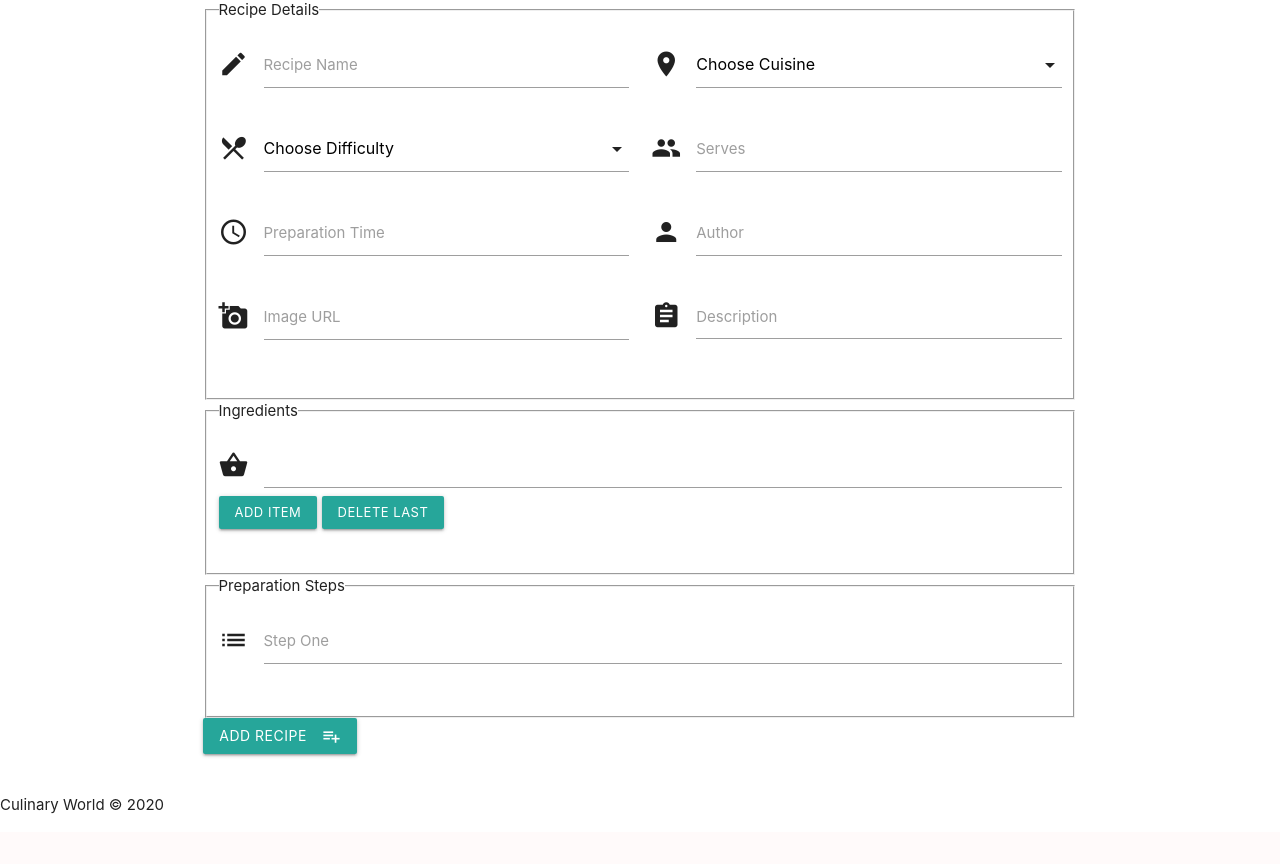
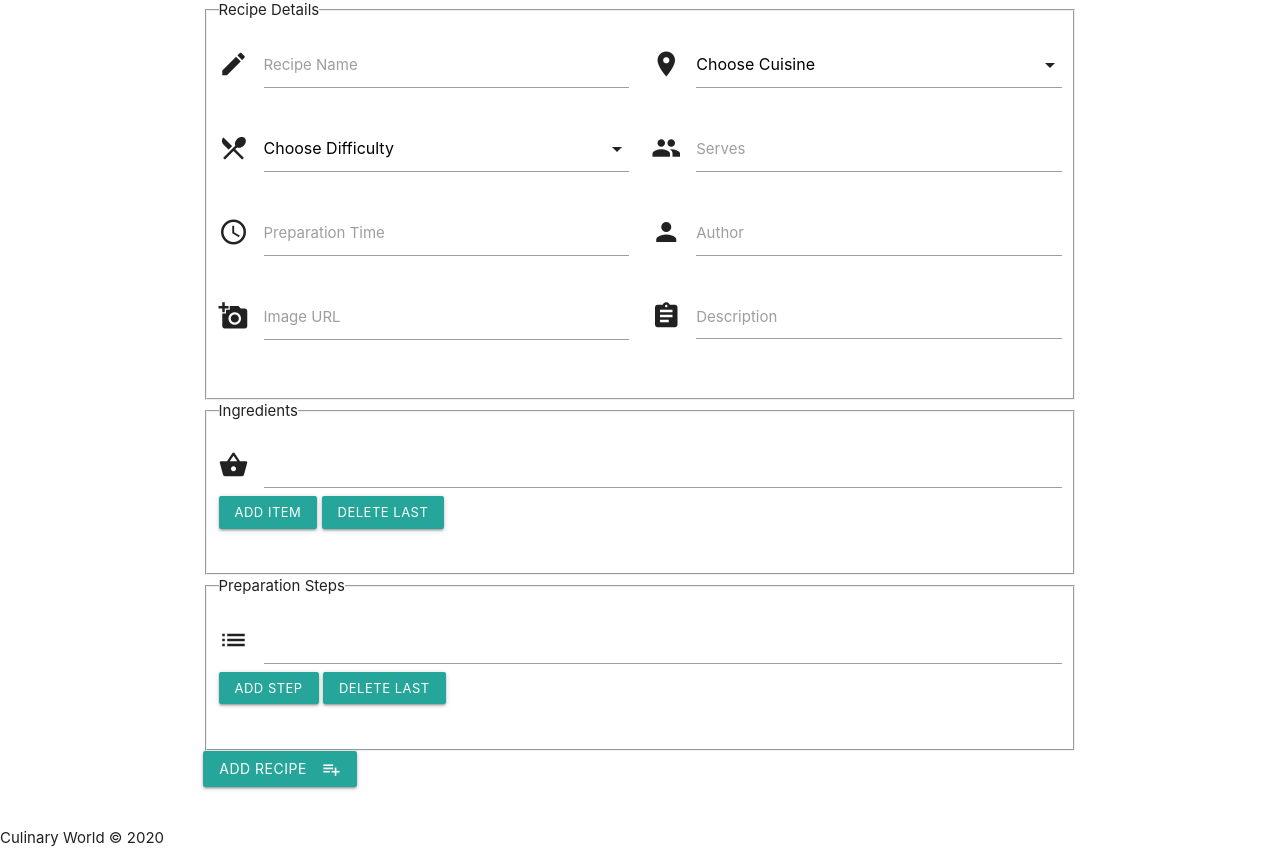
Before and after one commit to adrian80z/Culinary-World, a Flask app: page /add_recipe in a window 1280 px wide. Shown: the part 160-1024 px from the top of the page. Before the commit the page ends 974 px from the top, so only its background shows below. Run offline with Flask 2, Linux system fonts and the light colour scheme; data that the repository does not hold is empty; some libraries are stand-ins or nearby versions.

Commit message:
buttons for add/delete field added in method steps

```diff
--- a/templates/add_recipe.html
+++ b/templates/add_recipe.html
@@ -75,10 +75,11 @@
         <fieldset>
             <legend>Preparation Steps</legend>
             <div class="row">
-                <div class="input-field col s12">
+                <div class="input-field col s12" id="steps">
                     <i class="material-icons prefix">list</i>
-                    <input name="method_one" id="method_one" class="validate" required>
-                    <label for="method_one">Step One</label>
+                    <input name="method" id="method" class="validate" required>
+                    <a class="waves-effect waves-light btn-small add-step">Add Step</a>
+					<a class="waves-effect waves-light btn-small delete-last-step">Delete Last</a>
                 </div>
             </div>
         </fieldset>
```
